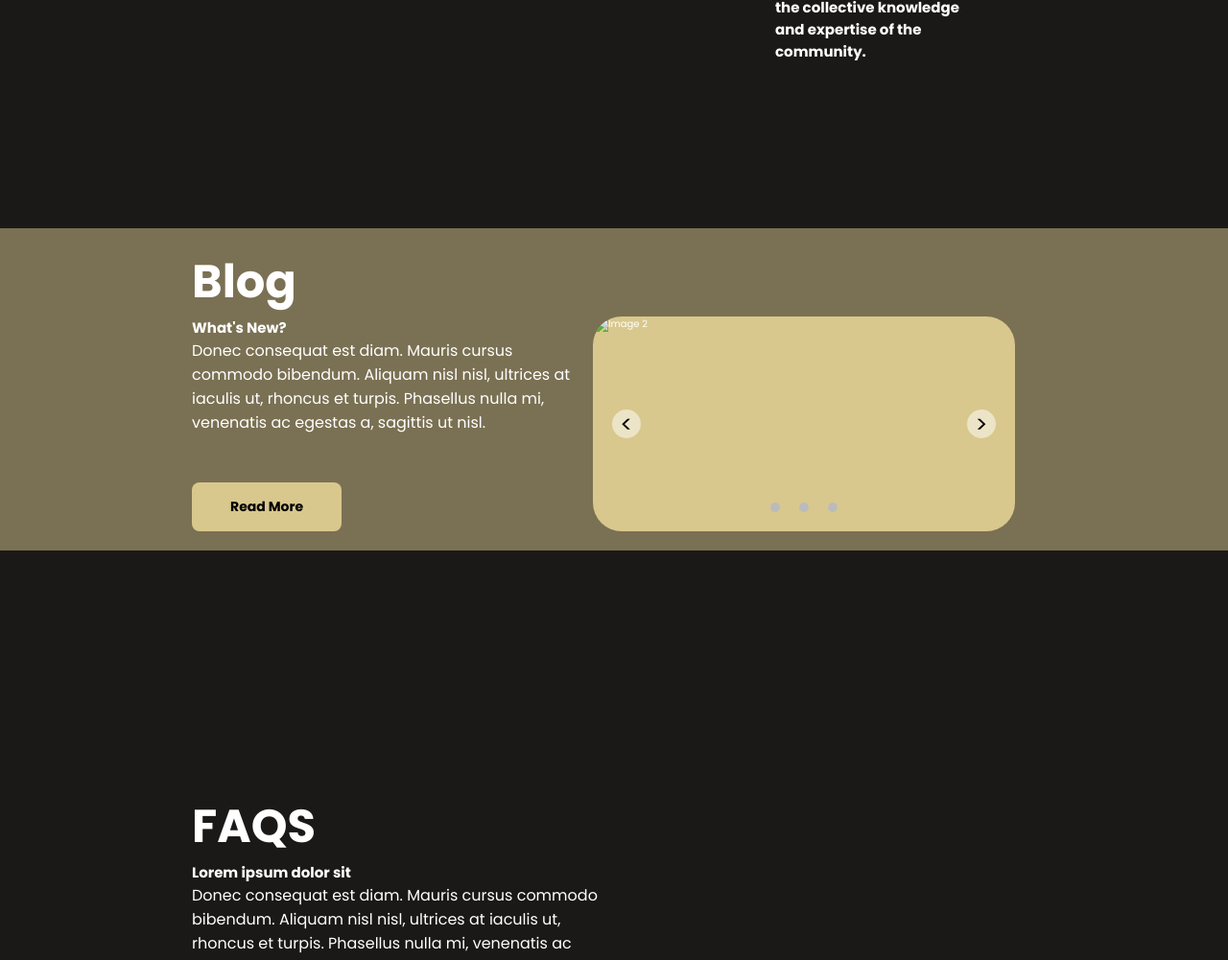
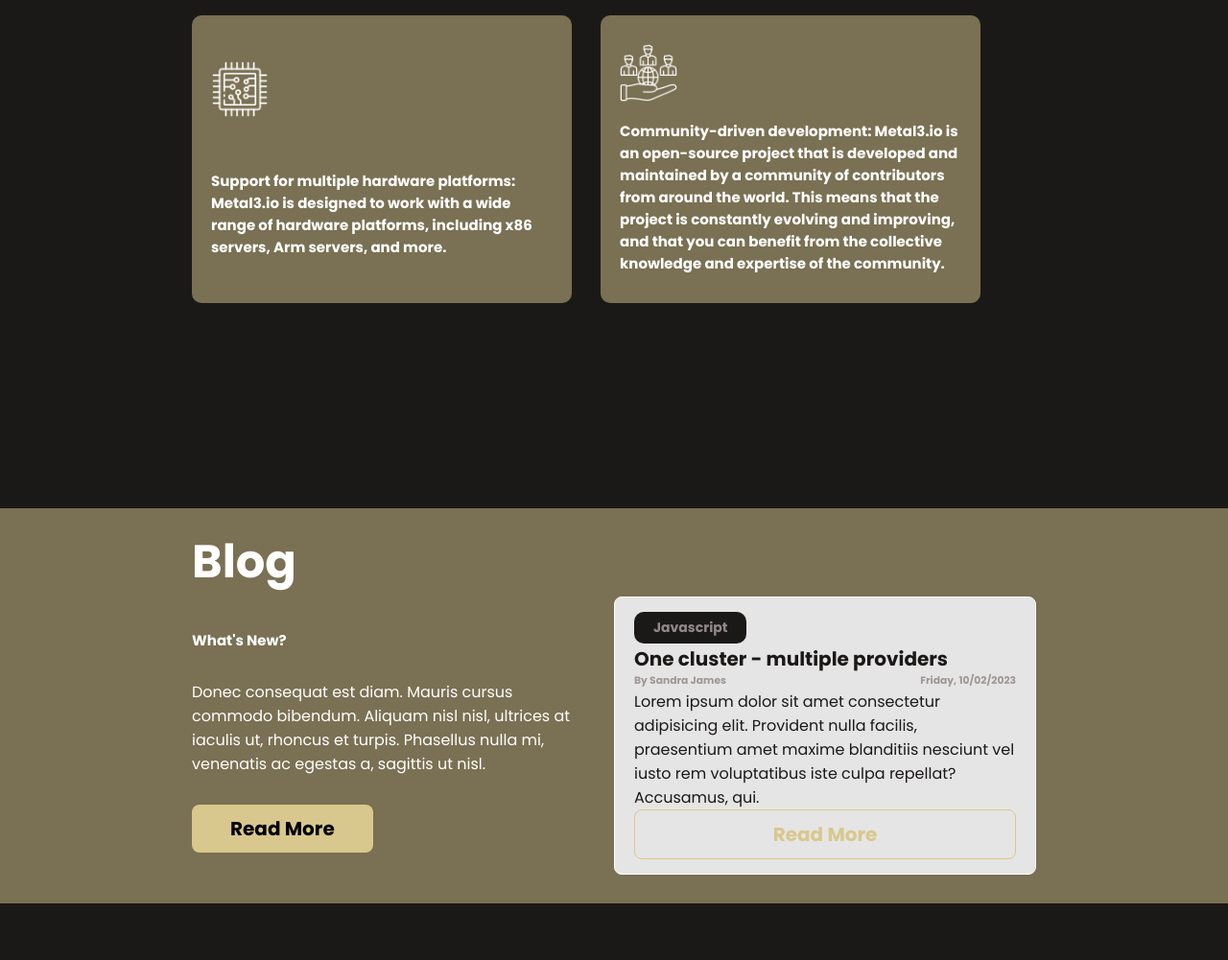
Before and after one commit to Ibrvheem/metal-web, a plain HTML site: page index.html in a window 1280 px wide. Shown: the part 1799-2800 px from the top of the page at 96% size. Drawn offline with Linux system fonts and the light colour scheme; files whose address does not match are found by name.

Commit message:
blog cards

```diff
--- a/index.css
+++ b/index.css
@@ -103,16 +103,16 @@ h1{
     border-radius: .8rem;
 
 }
-.heroBtns, .communityBtn, .blogBtn{
+.heroBtns, .communityBtn{
     display: flex;
     gap: 2rem;
     margin-top: 5rem
 }
 .heroBtn, .communityBtn, .blogBtn{
-    padding: 1.5rem 4rem;
+    padding: 1rem 4rem;
     border-radius: .8rem;
     font-weight: bold;
-    font-size: 1.4rem;
+    font-size: 2rem;
     cursor: pointer;
     display: flex;
     align-items: center;
@@ -148,85 +148,102 @@ h1{
     display: flex;
     flex-direction: column;
     height: 50rem;
+}
+.blog .container{
+    background-color: rgba(217,200,141, .5);
+}
+.blogWriting p{
+    padding: 3rem 0rem;
+}
+.blogCards{
+    display: flex;
+    flex-wrap: wrap;
+    flex-direction: column;
+    overflow-x: scroll;
+    gap: 3rem;
+    height: 30rem;
+    width: 50%;
+    padding-bottom: 1rem;
+    scrollbar-width: thin;
+    scrollbar-color: #918A88 transparent;
+}
+
+.blogCards::-webkit-scrollbar {
+    width: 8px;
+    height: .4rem;
+}
+
+.blogCards::-webkit-scrollbar-track {
+    background: transparent;
+}
+
+.blogCards::-webkit-scrollbar-thumb {
+    background-color: whitesmoke;
+    border-radius: 20px;
+}
+
+.blogCards::-webkit-scrollbar-thumb:hover {
+    background-color: gray;
+}
+
+.blogCards .blogCard{
+    width: 100%;
+    height: 30rem;
+    border: 1px solid white;
+    color: #1B1918;
+    border-radius: .8rem;
+    background-color: #E6E5E5;
+    display: flex;
+    justify-content: space-between;
 
 }
-
-.blog .container{
-
-    background-color: rgba(217,200,141, .5);
+.blogCards .blogCard:hover{
+    scale: 1.01;
+    border-radius: .8rem;
 
 }
-.carouselContainer {
-    position: relative;
-    margin: 0 auto;
-    width: 50%;
-    height: auto;
-    overflow: hidden;
-  }
+.blogCard img{
+    background-color: #918A88;
+    width: 100%;
+    height: 60%;
+    border-top-left-radius: .8rem;
+    border-top-right-radius: .8rem;
 
-  .carouselSlide {
+}
+.blogCard .briefDetails{
+    padding: 1.5rem 2rem;
     display: flex;
-    width: 300%;
+    flex-direction: column;
     height: 100%;
-    background-color: transparent;
+    justify-content: space-between
 }
-
-.carouselSlide img {
-    width: calc(100% / 3);
-    height: 100%;
-    background-color: #D9C88D;
-    object-fit: cover;
-    border-radius: 3rem;
-  }
-  .carouselControls {
-    position: absolute;
-    top: 50%;
-    transform: translateY(-50%);
-    width: 100%;
+.blogCard h5{
+    background-color: #1B1918;
+    width: fit-content;
+    color: #918A88;
+    font-size: 1.4rem;
+    padding: .6rem 2rem;
+    border-radius: 1rem;
+}
+.blogCard h4{
+    font-size:2rem;
+}
+.author-date{
     display: flex;
     justify-content: space-between;
-    padding: 0rem 2rem;
-
-  }
-
-  .carouselControls button {
-    background-color: rgba(255,255,255, .5);
-    border-radius: 3rem;
-    height: 3rem;
-    width: 3rem;
-    display: flex;
-    align-items: center;
-    justify-content: center;
-    border: none;
-    cursor: pointer;
-    font-size: 24px;
-  }
-
-  .carouselDots {
-    position: absolute;
-    bottom: 20px;
-    left: 50%;
-    transform: translateX(-50%);
-    display: flex;
-  }
-
-  .carouselDots .dot {
-    background-color: #bbb;
-    border-radius: 50%;
-    cursor: pointer;
-    margin: 0 10px;
-    width: 10px;
-    height: 10px;
-  }
-
-  .carouselDots .active {
-    background-color: #fff;
-  }  .cards{
+    font-size: 1.6rem;
+    font-weight: lighter;
+    color: #9D9795;
+}
+ .cards{
     display: flex;
     flex-wrap: wrap;
     gap: 3rem;
     margin-top: 10rem;
 
+}
+p.description{
+    font-size: 1.6rem;
 }
 .card{
     width: 30%;
@@ -249,8 +266,6 @@ h1{
 .card:hover{
     scale: 1.05;
     transition: all ease-in-out .5s;
-
-
 }
 
 .faqsWriting{
@@ -369,6 +384,7 @@ footer p{
     }
     .heroBtn, .communityBtn, .blogBtn{
         padding: 1rem 3rem;
+        font-size: 1.5rem;
     }
     .searchIcon{
         display: none;
@@ -386,12 +402,16 @@ footer p{
         height: auto ;
         padding: 2rem 0rem;
     }
-    .carouselSlide {
-        height: 30rem;
-    }
-    .carouselContainer{
+    .blogCards{
         width: 100%;
     }
+    .blogCard h5{
+        font-size: 1.2rem;
+    }
+    .blogCard h4{
+        font-size:1.7rem;
+    }
+
     .faq .container{
         display: flex;
         align-items: center;
@@ -429,3 +449,9 @@ footer p{
 
 
 }
+@media (max-width: 1470px) and (min-width:  959.95px){
+    .card{
+        width: 45%;
+    }
+
+}
--- a/index.html
+++ b/index.html
@@ -135,29 +135,75 @@
             <div class="blogWriting">
                 <h2>What's New?</h2>
                 <p>Donec consequat est diam. Mauris cursus commodo bibendum. Aliquam nisl nisl, ultrices at iaculis ut, rhoncus et turpis. Phasellus nulla mi, venenatis ac egestas a, sagittis ut nisl.</p>
+
                 <div class="blogBtn contained">
                     <a href="">Read More</a>
                 </div>
+            </div>
+            <div class="blogCards">
+                <div class="blogCard">
+                    <div class="briefDetails">
+                        <div class="label">
+                            <h5>Javascript</h5>
+                        </div>
+                        <div class="topic">
+                           <h4>One cluster - multiple providers</h4>
+                        </div>
+                        <div class="author-date">
+                            <h6>By Sandra James</h6>
+                            <h6>Friday, 10/02/2023</h6>
+                        </div>
+                        <div class="description">
+                            <p>Lorem ipsum dolor sit amet consectetur adipisicing elit. Provident nulla facilis, praesentium amet maxime blanditiis nesciunt vel iusto rem voluptatibus iste culpa repellat? Accusamus, qui.</p>
+                        </div>
+                        <div class="blogBtn outlined" style="    width: 100%;text-align: center;display: flex;justify-content: center;">
+                            Read More
+                        </div>
+                    </div>
+                </div>
+                <div class="blogCard">
+                    <div class="briefDetails">
+                        <div class="label">
+                            <h5>Javascript</h5>
+                        </div>
+                        <div class="topic">
+                           <h4>One cluster - multiple providers</h4>
+                        </div>
+                        <div class="author-date">
+                            <h6>By Sandra James</h6>
+                            <h6>Friday, 10/02/2023</h6>
+                        </div>
+                        <div class="description">
+                            <p>Lorem ipsum dolor sit amet consectetur adipisicing elit. Provident nulla facilis, praesentium amet maxime blanditiis nesciunt vel iusto rem voluptatibus iste culpa repellat? Accusamus, qui.</p>
+                        </div>
+                        <div class="blogBtn outlined" style="    width: 100%;text-align: center;display: flex;justify-content: center;">
+                            Read More
+                        </div>
+                    </div>
+                </div>
+                <div class="blogCard">
+                    <div class="briefDetails">
+                        <div class="label">
+                            <h5>Javascript</h5>
+                        </div>
+                        <div class="topic">
+                           <h4>One cluster - multiple providers</h4>
+                        </div>
+                        <div class="author-date">
+                            <h6>By Sandra James</h6>
+                            <h6>Friday, 10/02/2023</h6>
+                        </div>
+                        <div class="description">
+                            <p>Lorem ipsum dolor sit amet consectetur adipisicing elit. Provident nulla facilis, praesentium amet maxime blanditiis nesciunt vel iusto rem voluptatibus iste culpa repellat? Accusamus, qui.</p>
+                        </div>
+                        <div class="blogBtn outlined" style="    width: 100%;text-align: center;display: flex;justify-content: center;">
+                            Read More
+                        </div>
+                    </div>
+                </div>
 
             </div>
-            <div class="carouselContainer">
-                <div class="carouselSlide">
-                  <img src="image1.jpg" alt="Image 1">
-                  <img src="image2.jpg" alt="Image 2">
-                  <img src="image3.jpg" alt="Image 3">
-                </div>
-                <div class="carouselControls">
-                    <button class="prev-slide">&lt;</button>
-                    <button class="next-slide">&gt;</button>
-                  </div>
-
-                <div class="carouselDots">
-                    <span class="dot"></span>
-                    <span class="dot"></span>
-                    <span class="dot"></span>
-                  </div>
-                </div>
-                      </div>
+        </div>
     </section>
     <section class="faqs">
         <div class="container">
@@ -333,71 +379,6 @@ modeIcon.addEventListener('click', function(){
   }
 });
 </script>
-<script>
-    const carouselSlide = document.querySelector('.carouselSlide');
-const carouselImages = document.querySelectorAll('.carouselSlide img');
-const dots = document.querySelectorAll('.dot');
-const prevButton = document.querySelector('.prev-slide');
-const nextButton = document.querySelector('.next-slide');
 
-let counter = 1;
-const slideWidth = carouselImages[0].clientWidth;
-
-carouselSlide.style.transform = `translateX(${-slideWidth * counter}px)`;
-
-dots.forEach((dot, index) => {
-  dot.addEventListener('click', () => {
-    carouselSlide.style.transition = 'transform 0.4s ease-in-out';
-    counter = index + 1;
-    carouselSlide.style.transform = `translateX(${-slideWidth * counter}px)`;
-    updateDots();
-  });
-});
-
-nextButton.addEventListener('click', () => {
-  if (counter >= carouselImages.length - 1) return;
-  carouselSlide.style.transition = 'transform 0.4s ease-in-out';
-  counter++;
-  carouselSlide.style.transform = `translateX(${-slideWidth * counter}px)`;
-  updateDots();
-});
-
-prevButton.addEventListener('click', () => {
-  if (counter <= 0) return;
-  carouselSlide.style.transition = 'transform 0.4s ease-in-out';
-  counter--;
-  carouselSlide.style.transform = `translateX(${-slideWidth * counter}px)`;
-  updateDots();
-});
-
-function updateDots() {
-  dots.forEach((dot, index) => {
-    if (index === counter) {
-      dot.classList.add('active');
-    } else {
-      dot.classList.remove('active');
-    }
-  });
-}
-
-function checkImagePosition() {
-  if (carouselImages[counter].id === 'last-clone') {
-    carouselSlide.style.transition = 'none';
-    counter = carouselImages.length - 2;
-    carouselSlide.style.transform = `translateX(${-slideWidth * counter}px)`;
-    updateDots();
-  }
-
-  if (carouselImages[counter].id === 'first-clone') {
-    carouselSlide.style.transition = 'none';
-    counter = carouselImages.length - counter;
-    carouselSlide.style.transform = `translateX(${-slideWidth * counter}px)`;
-    updateDots();
-  }
-}
-
-carouselSlide.addEventListener('transitionend', checkImagePosition);
-
-</script>
 </body>
 </html>
```
